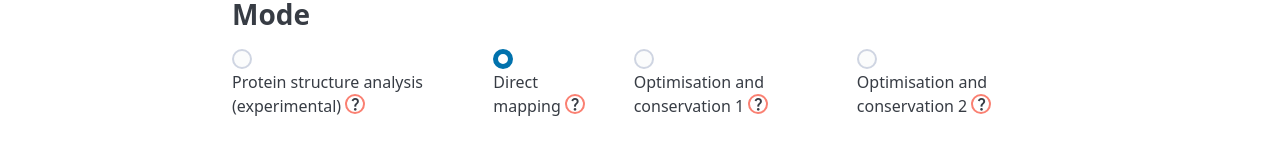
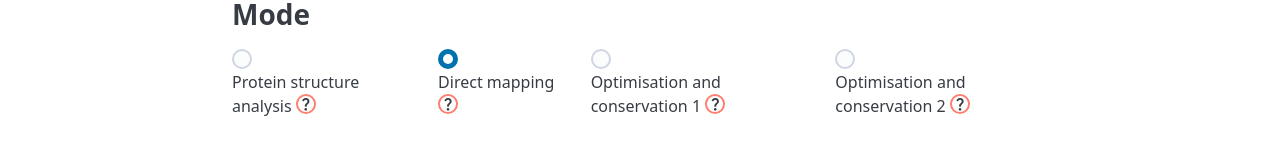
Before and after one commit to tbonnabaud/expressinhost_web, a Vue app in the folder frontend/: page /tuning in a window 1280 px wide. Shown: the part 407-560 px from the top of the page. Built offline with nearby package versions, Linux system fonts and the light colour scheme; no server answers.

Commit message:
Remove (experimental)

```diff
--- a/frontend/src/components/tuning-form/TuningModeSelector.vue
+++ b/frontend/src/components/tuning-form/TuningModeSelector.vue
@@ -17,7 +17,7 @@ const model = defineModel<TuningModeName>()
       />
       <label for="protein_structure_analysis">
         <ToolTip>
-          Protein structure analysis (experimental)
+          Protein structure analysis
           <span class="material-icons question-marks">question_mark</span>
           <template #tooltip>
             Tuning mode, analyses the structure of a protein to determine slow
```
